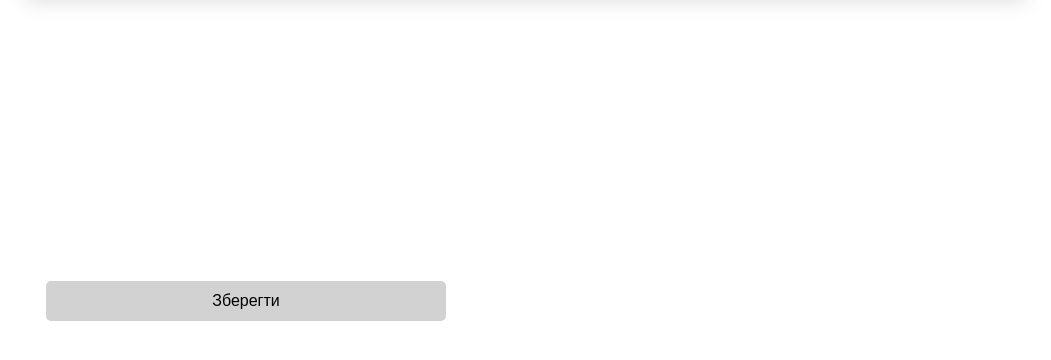
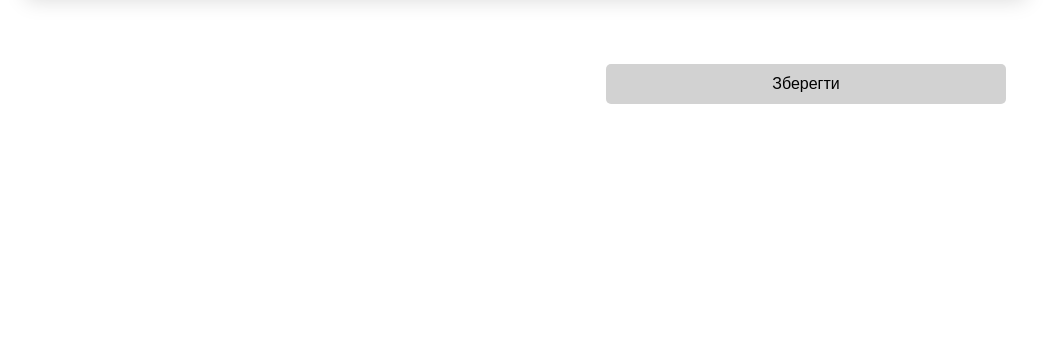
Before and after one commit to Bobako/sms_handler, a Python web app: template sms_handler/templates/subs.html in a window 1280 px wide. Shown: the part 259-619 px from the top of the page, without its empty margins (114-1165 px from the left). Run offline with Jinja, Linux system fonts and the light colour scheme; the template is opened without the code that fills it, so the values that code supplies are empty.

Commit message:
Update subs.html

```diff
--- a/sms_handler/templates/subs.html
+++ b/sms_handler/templates/subs.html
@@ -39,7 +39,7 @@
                 <tbody></tbody>
             </form>
         </table><br>
-        <input form="sub_form" class="micro_btn fixed_submit" type="submit" value="Зберегти">
+        <input form="sub_form" class="micro_btn right" type="submit" value="Зберегти">
 
     </div>
 </main>
```
